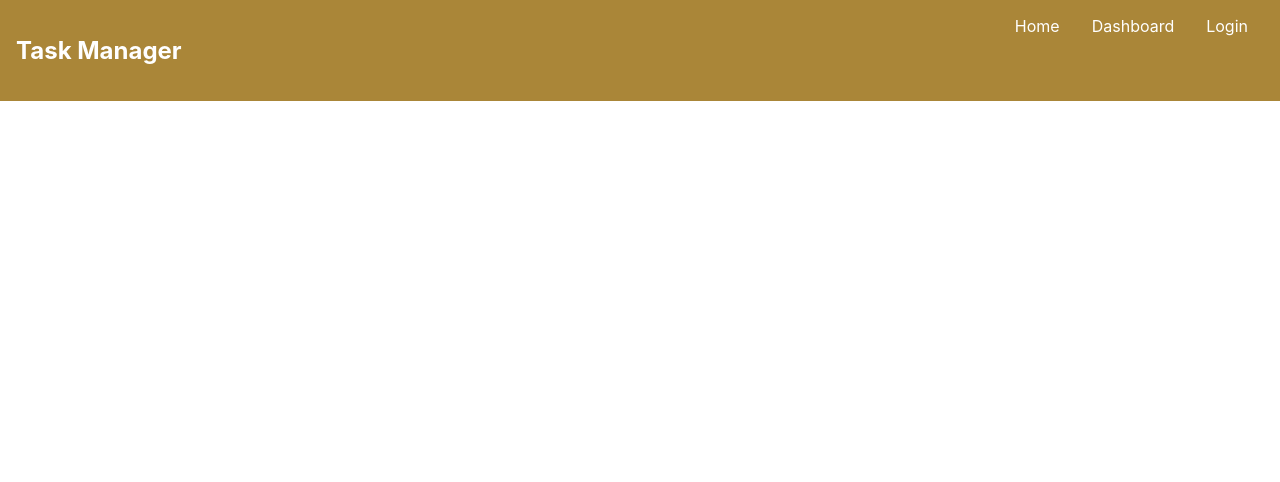
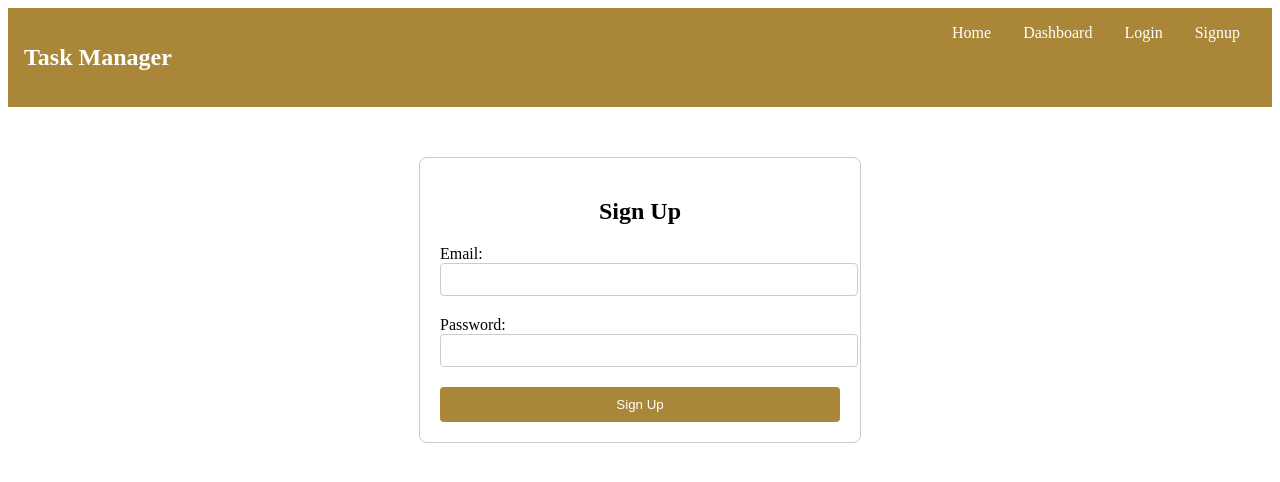
Before and after one commit to Chastyne/task-tracker2, a React (Create React App) app: page /signup in a window 1280 px wide. Shown: the top 482 px of the page. Built offline with nearby package versions, Linux system fonts and the light colour scheme.

Commit message:
Authentication

```diff
--- a/src/App.js
+++ b/src/App.js
@@ -4,14 +4,20 @@ import React from "react";
 import { BrowserRouter as Router, Routes, Route } from "react-router-dom";
 import Navbar from "./components/Navbar";
 import Home from "./pages/Home";
-
+import Dashboard from "./pages/Dashboard";
+import Login from './components/auth/Login';
+import Signup from './components/auth/Signup';
+import TaskForm from './components/TaskForm';
 
 const App = () => (
   <Router>
     <Navbar />
     <Routes>
       <Route path="/" element={<Home />} />
-
+      <Route path="/dashboard" element={<Dashboard />} />
+      <Route path="/login" element={<Login />} />
+      <Route path="/signup" element={<Signup />} />
+      <Route path="/taskform" element={<TaskForm />} />
     </Routes>
   </Router>
 );
--- a/src/components/Navbar.jsx
+++ b/src/components/Navbar.jsx
@@ -9,6 +9,7 @@ const Navbar = () => (
       <Link to="/">Home</Link>
       <Link to="/dashboard">Dashboard</Link>
       <Link to="/login">Login</Link>
+      <Link to="/signup">Signup</Link>
     </div>
   </nav>
 );
--- a/src/components/TaskForm.jsx
+++ b/src/components/TaskForm.jsx
@@ -2,11 +2,14 @@
 import React, { useState } from "react";
 import { useDispatch } from "react-redux";
 import { addTask, updateTask } from "../redux/actions";
+import { useNavigate } from "react-router-dom";
 import PropTypes from "prop-types";
 
 const TaskForm = ({ taskToEdit, clearEdit }) => {
   const dispatch = useDispatch();
+  const navigate = useNavigate();
   const [task, setTask] = useState(taskToEdit || { title: "", description: "" });
+
 
   const handleSubmit = (e) => {
     e.preventDefault();
@@ -16,7 +19,7 @@ const TaskForm = ({ taskToEdit, clearEdit }) => {
     } else {
       dispatch(addTask({ ...task, id: Date.now() }));
     }
-    setTask({ title: "", description: "" });
+    navigate("/dashboard");
   };
 
   return (
@@ -42,7 +45,7 @@ const TaskForm = ({ taskToEdit, clearEdit }) => {
           style={{  alignItems:"center", width: "100%", padding: "8px", marginBottom: "10px" }}
         />
       </label>
-      <button type="submit" style={{ padding: "10px", backgroundColor: "peachpuff", color: "#000", border: "none", borderRadius: "4px" }}>
+      <button type="submit" style={{ padding: "10px", backgroundColor: "#aa8638", color: "#000", border: "none", borderRadius: "4px" }}>
         {taskToEdit ? "Update Task" : "Add Task"}
       </button>
     </form>
--- a/src/components/TaskList.jsx
+++ b/src/components/TaskList.jsx
@@ -1,39 +1,70 @@
 import React, { useState } from "react";
 import { useSelector, useDispatch } from "react-redux";
+import { useNavigate } from "react-router-dom";
 import TaskForm from "./TaskForm";
 import { deleteTask } from "../redux/actions";
 import "./TaskList.css";
 
 const TaskList = () => {
+  // Access the tasks from Redux store
   const tasks = useSelector((state) => state.tasks);
   const dispatch = useDispatch();
+  const navigate = useNavigate();
+
   const [taskToEdit, setTaskToEdit] = useState(null);
 
+  // Handle task deletion
   const handleDelete = (taskId) => {
     dispatch(deleteTask(taskId));
   };
 
+  // Handle "Edit" button click to open the task form
+  const handleEdit = (task) => {
+    setTaskToEdit(task);
+  };
+
+  // Redirect back to task list after updating
+  const handleUpdateRedirect = () => {
+    setTaskToEdit(null);
+    navigate("/dashboard");
+  };
+
   return (
     <div className="task-tracker">
-      <h1 className="heading">Task Tracker</h1>
+      <h1 className="heading">Task List</h1>
+
+      {/* Display Task Form when task is being edited */}
+      {taskToEdit ? (
         <div className="form-container">
-      <div className="traker">
           <TaskForm
             taskToEdit={taskToEdit}
             clearEdit={() => setTaskToEdit(null)}
+            onUpdateSuccess={handleUpdateRedirect}
           />
         </div>
-      </div>
+      ) : (
+        // List of tasks if no task is being edited
         <ul className="task-list">
-        {tasks.map((task) => (
+          {tasks.length === 0 ? (
+            <p>No tasks available. Add a new task!</p>
+          ) : (
+            tasks.map((task) => (
               <li key={task.id} className="task-item">
                 <h3 className="task-title">{task.title}</h3>
                 <p className="task-description">{task.description}</p>
-            <button className="edit-button" onClick={() => setTaskToEdit(task)}>Edit</button>
-            <button className="delete-button" onClick={() => handleDelete(task.id)}>Delete</button>
+                <div className="task-actions">
+                  <button className="edit-button" onClick={() => handleEdit(task)}>
+                    Edit
+                  </button>
+                  <button className="delete-button" onClick={() => handleDelete(task.id)}>
+                    Delete
+                  </button>
+                </div>
               </li>
-        ))}
+            ))
+          )}
         </ul>
+      )}
     </div>
   );
 };
--- /dev/null
+++ b/src/components/auth/Login.js
@@ -0,0 +1,99 @@
+import React, { useState } from "react";
+import { useNavigate } from "react-router-dom";
+import { signInWithEmailAndPassword } from "firebase/auth";
+import { auth } from "../../firebaseconfig";
+
+const Login = () => {
+  const [email, setEmail] = useState("");
+  const [password, setPassword] = useState("");
+  const [error, setError] = useState("");
+  const navigate = useNavigate();
+
+  const handleLogin = async (e) => {
+    e.preventDefault();
+    try {
+      await signInWithEmailAndPassword(auth, email, password);
+      navigate("/dashboard");
+    } catch (err) {
+      setError("Invalid credentials");
+    }
+  };
+
+  return (
+    <div style={styles.container}>
+      <h2>Login</h2>
+      {error && <p style={styles.error}>{error}</p>}
+      <form onSubmit={handleLogin}style={styles.form}>
+      <div style={styles.field}>
+          <label>Email:</label>
+          <input
+            type="email"
+            value={email}
+            onChange={(e) => setEmail(e.target.value)}
+            required
+            style={styles.input}
+          />
+        </div>
+        <div style={styles.field}>
+          <label>Password:</label>
+          <input
+            type="password"
+            value={password}
+            onChange={(e) => setPassword(e.target.value)}
+            required
+            style={styles.input}
+          />
+        </div>
+        <button type="submit" style={styles.button}>
+         Login
+        </button>
+      </form>
+    </div>
+  );
+};
+
+const styles = {
+    container: {
+      maxWidth: "400px",
+      margin: "50px auto",
+      padding: "20px",
+      border: "1px solid #ccc",
+      borderRadius: "8px",
+      textAlign: "center",
+    },
+    form: {
+      display: "flex",
+      flexDirection: "column",
+      gap: "10px",
+    },
+    field: {
+      display: "flex",
+      flexDirection: "column",
+      alignItems: "flex-start",
+      marginBottom: "10px",
+    },
+    input: {
+      width: "100%",
+      padding: "8px",
+      border: "1px solid #ccc",
+      borderRadius: "4px",
+    },
+    button: {
+      padding: "10px",
+      backgroundColor: "#aa8638",
+      color: "white",
+      border: "none",
+      borderRadius: "4px",
+      cursor: "pointer",
+    },
+    error: {
+      color: "red",
+      fontSize: "14px",
+    },
+    success: {
+      color: "green",
+      fontSize: "14px",
+    },
+  };
+
+export default Login;
--- /dev/null
+++ b/src/components/auth/Signup.js
@@ -0,0 +1,104 @@
+import React, { useState } from "react";
+import { createUserWithEmailAndPassword } from "firebase/auth";
+import { auth } from "../../firebaseconfig"; // Adjust the path to your Firebase setup file
+
+const Signup = () => {
+  const [email, setEmail] = useState("");
+  const [password, setPassword] = useState("");
+  const [error, setError] = useState("");
+  const [success, setSuccess] = useState("");
+
+  const handleSignup = async (e) => {
+    e.preventDefault();
+    setError("");
+    setSuccess("");
+
+    try {
+      await createUserWithEmailAndPassword(auth, email, password);
+      setSuccess("Account created successfully!");
+      setEmail("");
+      setPassword("");
+    } catch (err) {
+      setError(err.message);
+    }
+  };
+
+  return (
+    <div style={styles.container}>
+      <h2>Sign Up</h2>
+      {error && <p style={styles.error}>{error}</p>}
+      {success && <p style={styles.success}>{success}</p>}
+      <form onSubmit={handleSignup} style={styles.form}>
+        <div style={styles.field}>
+          <label>Email:</label>
+          <input
+            type="email"
+            value={email}
+            onChange={(e) => setEmail(e.target.value)}
+            required
+            style={styles.input}
+          />
+        </div>
+        <div style={styles.field}>
+          <label>Password:</label>
+          <input
+            type="password"
+            value={password}
+            onChange={(e) => setPassword(e.target.value)}
+            required
+            style={styles.input}
+          />
+        </div>
+        <button type="submit" style={styles.button}>
+          Sign Up
+        </button>
+      </form>
+    </div>
+  );
+};
+
+const styles = {
+  container: {
+    maxWidth: "400px",
+    margin: "50px auto",
+    padding: "20px",
+    border: "1px solid #ccc",
+    borderRadius: "8px",
+    textAlign: "center",
+  },
+  form: {
+    display: "flex",
+    flexDirection: "column",
+    gap: "10px",
+  },
+  field: {
+    display: "flex",
+    flexDirection: "column",
+    alignItems: "flex-start",
+    marginBottom: "10px",
+  },
+  input: {
+    width: "100%",
+    padding: "8px",
+    border: "1px solid #ccc",
+    borderRadius: "4px",
+  },
+  button: {
+    padding: "10px",
+    backgroundColor: "#aa8638",
+    color: "white",
+    border: "none",
+    borderRadius: "4px",
+    cursor: "pointer",
+  },
+  error: {
+    color: "red",
+    fontSize: "14px",
+  },
+  success: {
+    color: "green",
+    fontSize: "14px",
+  },
+};
+
+export default Signup;
--- a/src/firebaseconfig.js
+++ b/src/firebaseconfig.js
@@ -1,11 +1,7 @@
 // Import the functions you need from the SDKs you need
 import { initializeApp } from "firebase/app";
-import { getAnalytics } from "firebase/analytics";
-// TODO: Add SDKs for Firebase products that you want to use
-// https://firebase.google.com/docs/web/setup#available-libraries
+import { getAuth } from "firebase/auth";
 
-// Your web app's Firebase configuration
-// For Firebase JS SDK v7.20.0 and later, measurementId is optional
 const firebaseConfig = {
   apiKey: "AIzaSyB9spdAs97f6lcaKF_FZiEKSolSkKzvvjQ",
   authDomain: "task-tracker2-debe1.firebaseapp.com",
@@ -18,4 +14,6 @@ const firebaseConfig = {
 
 // Initialize Firebase
 const app = initializeApp(firebaseConfig);
-const analytics = getAnalytics(app);
+const auth = getAuth(app);
+
+export {auth};
--- /dev/null
+++ b/src/pages/Dashboard.js
@@ -0,0 +1,70 @@
+import React, { useState, useEffect } from "react";
+import { useNavigate } from "react-router-dom";
+import { auth } from "../firebaseconfig";
+import { onAuthStateChanged } from "firebase/auth";
+import { useSelector } from "react-redux";
+import TaskList from "../components/TaskList";
+import { Link } from "react-router-dom";
+
+const Dashboard = () => {
+  const [user, setUser] = useState(null);
+  const navigate = useNavigate();
+
+  // Fetch tasks from the Redux store
+  const tasks = useSelector((state) => state.tasks);
+
+  useEffect(() => {
+    // Listen to auth state changes
+    const unsubscribe = onAuthStateChanged(auth, (currentUser) => {
+      if (currentUser) {
+        setUser(currentUser);
+      } else {
+        setUser(null);
+        navigate("/login");
+      }
+    });
+    return () => unsubscribe();
+  }, [navigate]);
+
+  return (
+    <div className="dashboard">
+      {user ? (
+        <div>
+          <h1>Welcome to your Dashboard, {user.email}</h1>
+
+          {/* Display tasks if available */}
+          {tasks.length > 0 ? (
+            <div className="task-list">
+              <TaskList />
+            </div>
+          ) : (
+            <div className="no-tasks">
+              <p>No tasks available</p>
+            </div>
+          )}
+
+
+          <div className="add-task-button">
+            <Link to="/taskform">
+              <button
+                style={{
+                  padding: "10px",
+                  backgroundColor: "#aa8638",
+                  color: "#000",
+                  border: "none",
+                  borderRadius: "4px",
+                }}
+              >
+                Add Task
+              </button>
+            </Link>
+          </div>
+        </div>
+      ) : (
+        <p>Loading...</p>
+      )}
+    </div>
+  );
+};
+
+export default Dashboard;
--- a/src/styles/navbar.css
+++ b/src/styles/navbar.css
@@ -4,6 +4,9 @@
     padding: 1rem;
     background-color: #aa8638;
     color: white;
+  }
+  .h1{
+    text-align: center;
   }
 
   .nav-links a {
```
Also changed, not shown: src/components/auth/Logout.js (added, +39 -0 lines), src/index.js (+9 -9 lines). Lines whose indentation alone changed are shown as unchanged.
